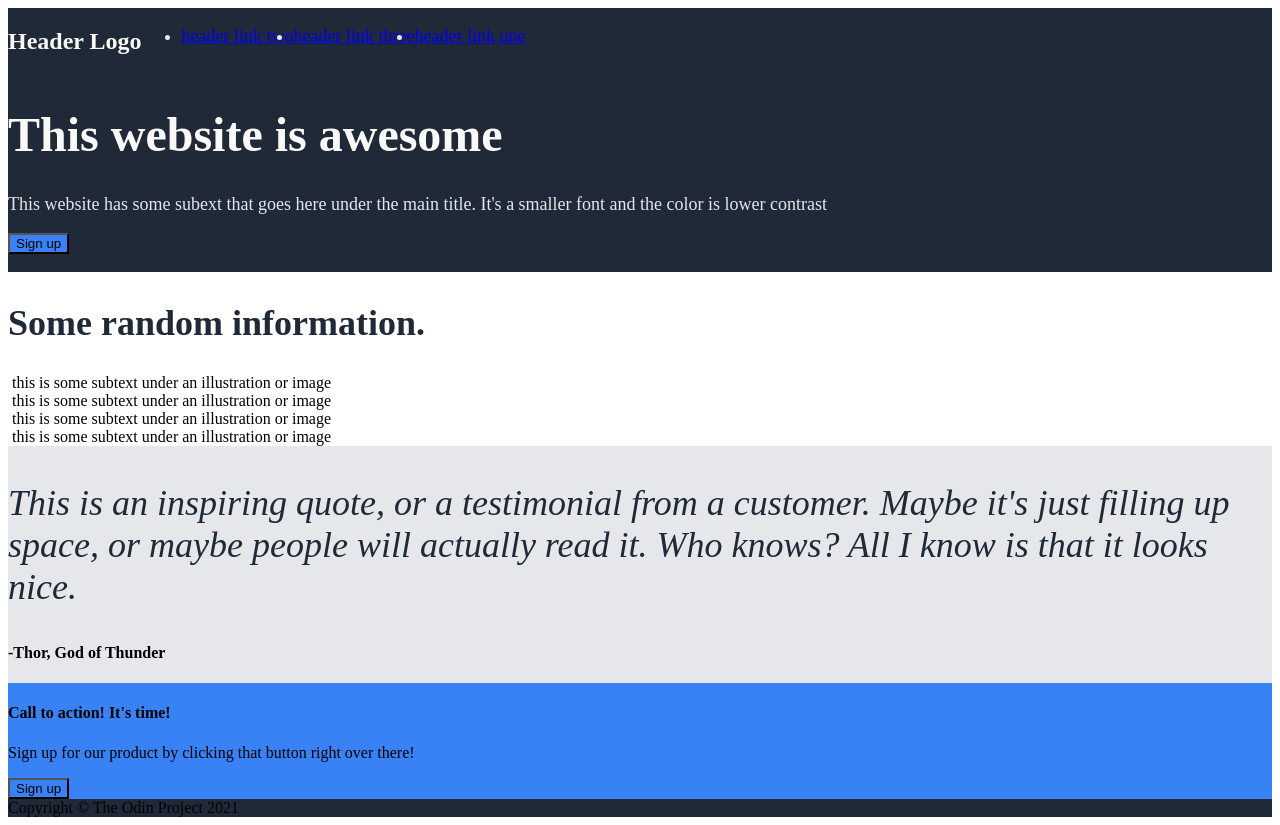
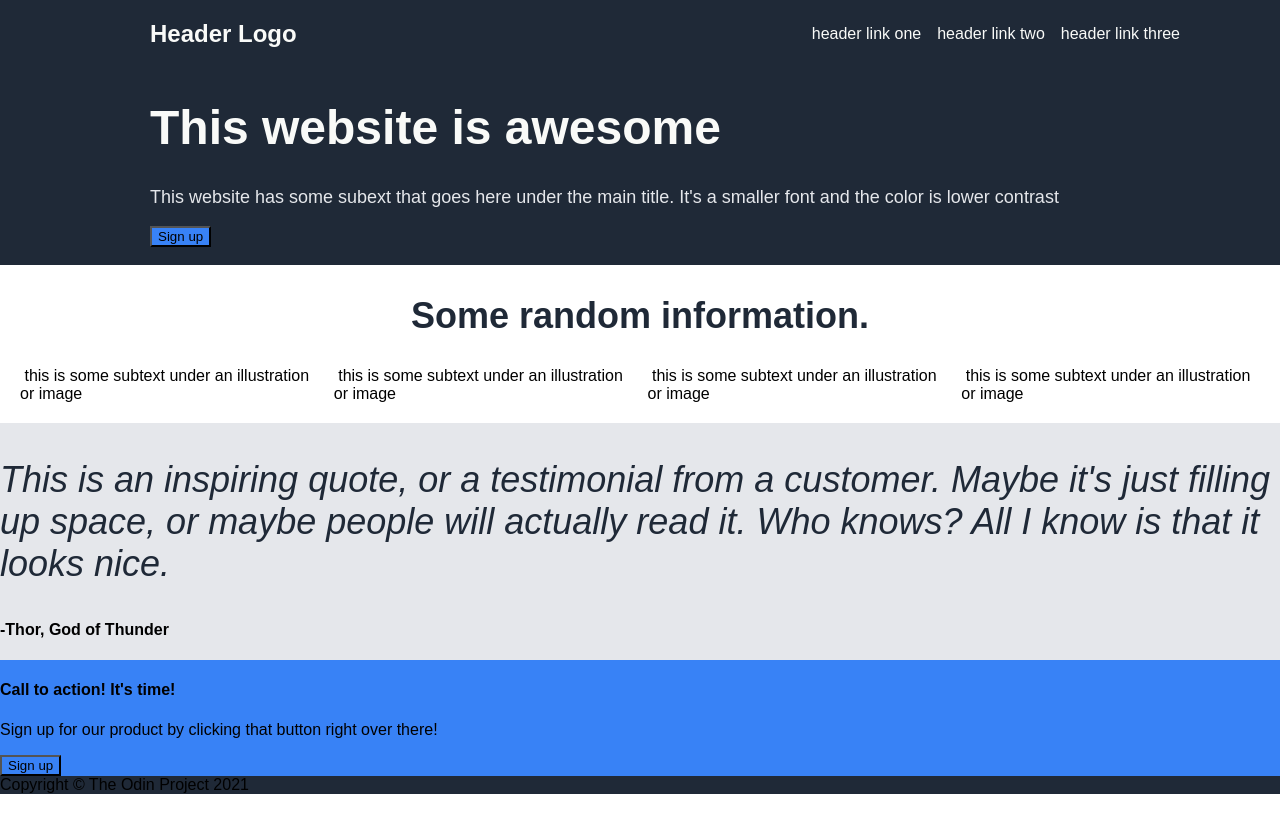
Before and after one commit to dtamb/odin-landing-page, a plain HTML site: page index.html in a window 1280 px wide. After the commit the page ends 800 px from the top, so only its background shows below. Drawn offline with Linux system fonts and the light colour scheme.

Commit message:
Center header and add flex to info section
Combine header and hero to a central div to line up margin consistently.
Started aligning info section.
Removed body margin so content flows to the screen edge.

```diff
--- a/index.html
+++ b/index.html
@@ -8,12 +8,13 @@
     <link rel="stylesheet" type="text/css" href="styles.css">
 </head>
 <body>
+    <div class="top">
         <div class="header">
             <h2 class="logo">Header Logo</h2>
             <ul class="header-links">
+                <li><a href="#">header link one</a></li>
                 <li><a href="#">header link two</a></li>
                 <li><a href="#">header link three</a></li>
-            <li><a href="#">header link one</a></li>
             </ul>
         </div>
         <div class="hero">
@@ -24,6 +25,7 @@
             </div>
             <div class="hero-right">
                 <img>
+            </div>
         </div>
     </div>
     <div class="info">
--- a/styles.css
+++ b/styles.css
@@ -1,26 +1,48 @@
 body{
     display: flex;
     flex-direction: column;
-    min-height: 100vh;
+    height: 100vh;
+    font-family: Arial, sans-serif;
+    margin: 0px;
+}
 
+.top{
+    padding: 0 100px 0 150px;
 }
 
 .header{
     display: flex;
+    align-items: center;
+
+}
+
+.header .logo {
+    flex: 1 0 200px;
 }
 
 .header-links{
     display: flex;
+    gap: 16px;
+    padding: 0px;
 
 }
 
-.header,.hero,.footer{
+.top,.footer{
     background-color:#1f2937;
 }
 
 .header .logo{
     font-size: 24px;
+}
+
+.header .logo,
+.header a{
     color: #f9faf8;
+}
+
+.header a{
+    font-weight: 300;
+    font-size: 16px;
 }
 
 .hero h1{
@@ -34,10 +56,24 @@ body{
     color: #e5e7eb;
 }
 
+.info{
+    display: flex;
+    flex-direction: column;
+    align-items: center;
+    margin: 20px 20px;
+    margin-top: 0px;
+}
+
 .info h2{
     font-size: 36px;
     font-weight: extra-bold;
     color: #1f2937;
+}
+
+.info .info-boxes{
+    display: flex;
+    justify-content: space-apart;
+    gap: 15px;
 }
 
 .quote{
@@ -60,3 +96,12 @@ button{
 .footer{
 
 }
+
+ul {
+    list-style-type: none;
+}
+
+
+a{
+    text-decoration: none;
+}
```
Lines whose indentation alone changed are shown as unchanged.
